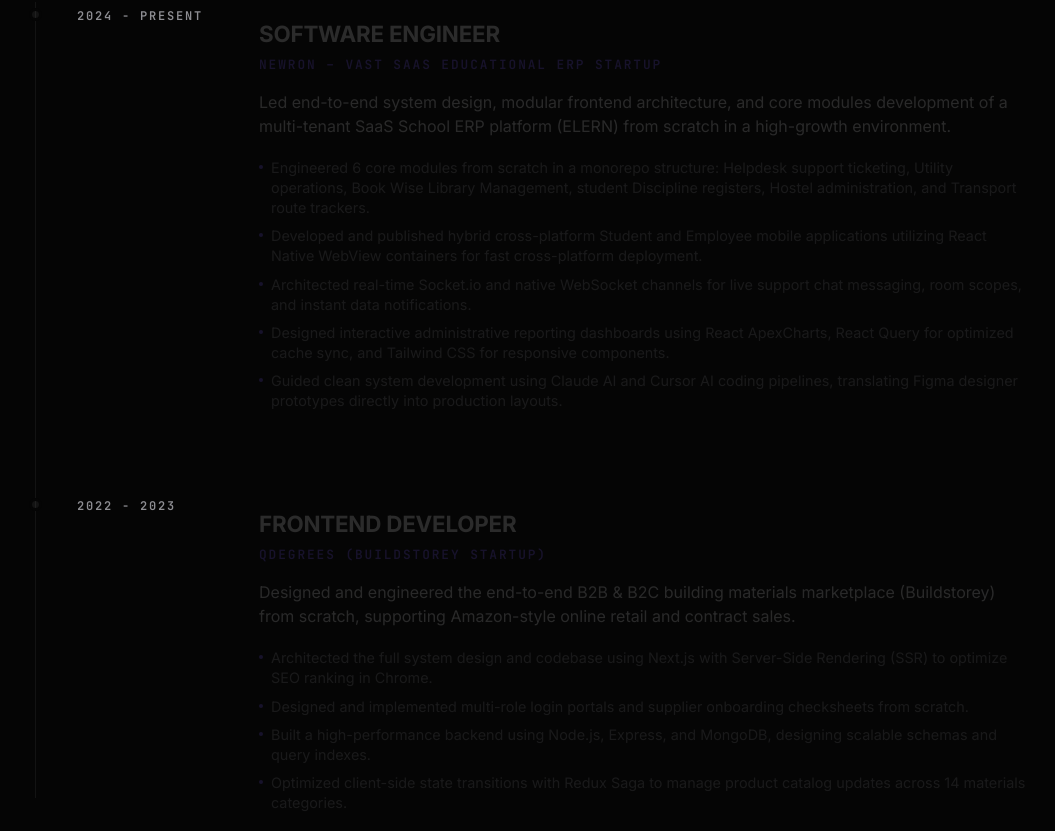
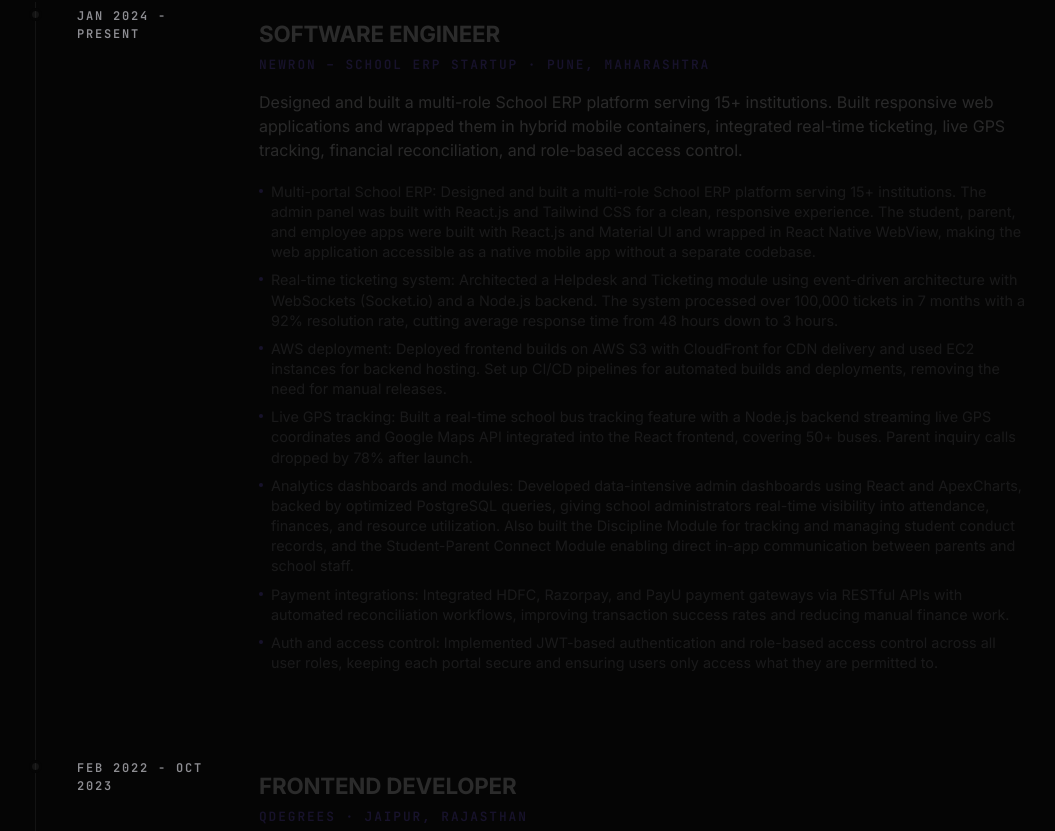
Before and after one commit to jassi73/jassi-portfolio, a React (Vite) app: page / in a window 1280 px wide. Shown: the part 1709-2540 px from the top of the page, without its empty margins (111-1166 px from the left). Built offline with nearby package versions, Linux system fonts and the light colour scheme.

Commit message:
Update professional experience timeline data for Newron and Qdegrees

```diff
--- a/src/components/Timeline.tsx
+++ b/src/components/Timeline.tsx
@@ -14,28 +14,32 @@ interface TimelineItem {
 
 const timelineData: TimelineItem[] = [
   {
-    year: '2024 - PRESENT',
+    year: 'JAN 2024 - PRESENT',
     role: 'Software Engineer',
-    company: 'Newron – Vast SaaS Educational ERP Startup',
-    description: 'Led end-to-end system design, modular frontend architecture, and core modules development of a multi-tenant SaaS School ERP platform (ELERN) from scratch in a high-growth environment.',
+    company: 'Newron – School ERP Startup · Pune, Maharashtra',
+    description: 'Designed and built a multi-role School ERP platform serving 15+ institutions. Built responsive web applications and wrapped them in hybrid mobile containers, integrated real-time ticketing, live GPS tracking, financial reconciliation, and role-based access control.',
     bullets: [
-      'Engineered 6 core modules from scratch in a monorepo structure: Helpdesk support ticketing, Utility operations, Book Wise Library Management, student Discipline registers, Hostel administration, and Transport route trackers.',
-      'Developed and published hybrid cross-platform Student and Employee mobile applications utilizing React Native WebView containers for fast cross-platform deployment.',
-      'Architected real-time Socket.io and native WebSocket channels for live support chat messaging, room scopes, and instant data notifications.',
-      'Designed interactive administrative reporting dashboards using React ApexCharts, React Query for optimized cache sync, and Tailwind CSS for responsive components.',
-      'Guided clean system development using Claude AI and Cursor AI coding pipelines, translating Figma designer prototypes directly into production layouts.'
+      'Multi-portal School ERP: Designed and built a multi-role School ERP platform serving 15+ institutions. The admin panel was built with React.js and Tailwind CSS for a clean, responsive experience. The student, parent, and employee apps were built with React.js and Material UI and wrapped in React Native WebView, making the web application accessible as a native mobile app without a separate codebase.',
+      'Real-time ticketing system: Architected a Helpdesk and Ticketing module using event-driven architecture with WebSockets (Socket.io) and a Node.js backend. The system processed over 100,000 tickets in 7 months with a 92% resolution rate, cutting average response time from 48 hours down to 3 hours.',
+      'AWS deployment: Deployed frontend builds on AWS S3 with CloudFront for CDN delivery and used EC2 instances for backend hosting. Set up CI/CD pipelines for automated builds and deployments, removing the need for manual releases.',
+      'Live GPS tracking: Built a real-time school bus tracking feature with a Node.js backend streaming live GPS coordinates and Google Maps API integrated into the React frontend, covering 50+ buses. Parent inquiry calls dropped by 78% after launch.',
+      'Analytics dashboards and modules: Developed data-intensive admin dashboards using React and ApexCharts, backed by optimized PostgreSQL queries, giving school administrators real-time visibility into attendance, finances, and resource utilization. Also built the Discipline Module for tracking and managing student conduct records, and the Student-Parent Connect Module enabling direct in-app communication between parents and school staff.',
+      'Payment integrations: Integrated HDFC, Razorpay, and PayU payment gateways via RESTful APIs with automated reconciliation workflows, improving transaction success rates and reducing manual finance work.',
+      'Auth and access control: Implemented JWT-based authentication and role-based access control across all user roles, keeping each portal secure and ensuring users only access what they are permitted to.'
     ]
   },
   {
-    year: '2022 - 2023',
+    year: 'FEB 2022 - OCT 2023',
     role: 'Frontend Developer',
-    company: 'Qdegrees (Buildstorey Startup)',
-    description: 'Designed and engineered the end-to-end B2B & B2C building materials marketplace (Buildstorey) from scratch, supporting Amazon-style online retail and contract sales.',
+    company: 'Qdegrees · Jaipur, Rajasthan',
+    description: 'Led frontend development of a large-scale building-materials e-commerce platform (Buildstorey) covering 45+ product categories from initial project setup through to production launch.',
     bullets: [
-      'Architected the full system design and codebase using Next.js with Server-Side Rendering (SSR) to optimize SEO ranking in Chrome.',
-      'Designed and implemented multi-role login portals and supplier onboarding checksheets from scratch.',
-      'Built a high-performance backend using Node.js, Express, and MongoDB, designing scalable schemas and query indexes.',
-      'Optimized client-side state transitions with Redux Saga to manage product catalog updates across 14 materials categories.'
+      'Large-scale e-commerce platform: Led frontend development of a building-materials e-commerce platform using Next.js and React.js with Material UI, covering 45+ product categories from initial project setup through to production launch.',
+      'SSR and SSG for SEO: Implemented server-side rendering and static site generation in Next.js, which noticeably improved organic search rankings, cut page load times, and boosted Core Web Vitals scores after deployment.',
+      'Python backend collaboration: Worked closely with the Python backend team to integrate REST APIs across product listings, inventory, user sessions, and checkout flows, ensuring smooth and reliable data exchange between frontend and backend.',
+      'Microsoft Azure: Assisted in deploying frontend builds on Azure Static Web Apps and integrated Azure Blob Storage for product image hosting and CDN delivery, improving asset load times across the platform.',
+      'Multi-role onboarding: Built buyer and seller onboarding flows with dynamic form validations, conditional logic, and API integrations, improving conversion rates and reducing drop-offs during signup.',
+      'Redux Saga for async state: Managed complex async workflows for inventory sync, product filtering, sorting, and pagination using Redux Saga, keeping the UI responsive even with large data sets.'
     ]
   }
 ];
```
